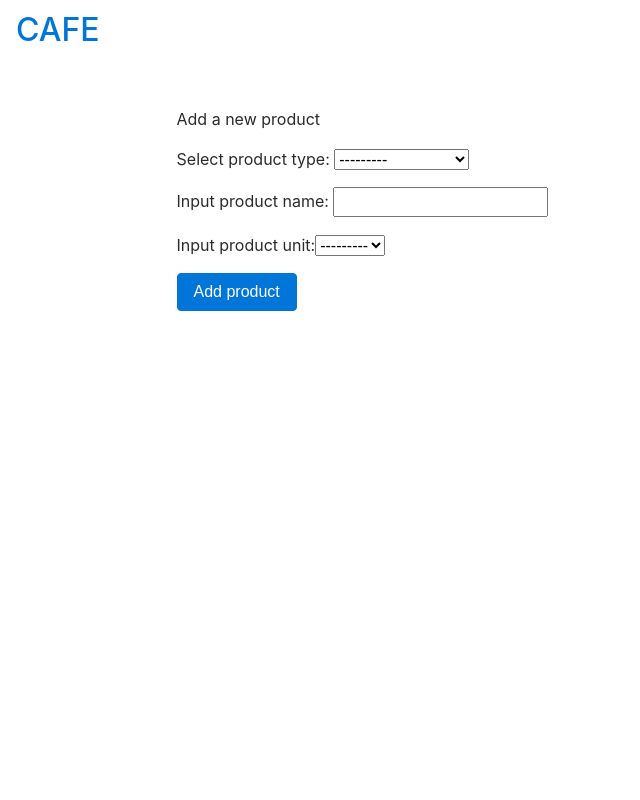
After one commit to SmatovaTatiana/cafe_management, a Django app: template cafecrm/templates/cafecrm/add_product.html in a window 1280 px wide. The commit adds this page. Shown: the whole page, without its empty margins (0-640 px from the left). Run offline with Django 4.2, Linux system fonts and the light colour scheme; the template is opened without the code that fills it: values that come from a table or form of the project are taken from there, others are empty; tables that the repository leaves empty hold one stand-in row (values such as "Sample post"); some libraries are stand-ins or nearby versions.

Commit message:
# 1 Created form for add products

```diff
--- a/cafe_management/settings.py
+++ b/cafe_management/settings.py
@@ -9,7 +9,7 @@ https://docs.djangoproject.com/en/4.1/topics/settings/
 For the full list of settings and their values, see
 https://docs.djangoproject.com/en/4.1/ref/settings/
 """
-
+import os
 from pathlib import Path
 
 # Build paths inside the project like this: BASE_DIR / 'subdir'.
@@ -50,10 +50,11 @@ MIDDLEWARE = [
 
 ROOT_URLCONF = 'cafe_management.urls'
 
+TEMPLATE_DIR = os.path.join(BASE_DIR, 'templates')
 TEMPLATES = [
     {
         'BACKEND': 'django.template.backends.django.DjangoTemplates',
-        'DIRS': [BASE_DIR / 'cafecrm/templates'],
+        'DIRS': [TEMPLATE_DIR],
         'APP_DIRS': True,
         'OPTIONS': {
             'context_processors': [
--- /dev/null
+++ b/cafecrm/forms.py
@@ -0,0 +1,23 @@
+from django import forms
+from django.forms import ModelForm, modelformset_factory
+from .models import *
+
+
+# for simple form
+class AddProductForm(ModelForm):
+    class Meta:
+        model = Products
+        fields = ['product_name', 'product_type', 'unit']
+        PRODUCT_TYPE_CHOICES = [(type, str(type)) for type in Products.PRODUCT_TYPE]
+        UNIT_CHOICES = [(unit, str(unit)) for unit in Products.UNITS]
+        product_name = forms.TextInput
+        product_type = forms.TypedChoiceField(choices=PRODUCT_TYPE_CHOICES)
+        unit = forms.TypedChoiceField(choices=UNIT_CHOICES)
+
+
+# for multiply form
+ProductsFormSet = modelformset_factory(
+    Products,
+    fields=('product_name', 'product_type', 'unit'),
+    extra=1
+    )
--- a/cafecrm/models.py
+++ b/cafecrm/models.py
@@ -14,57 +14,36 @@ class BaseDataModel(models.Model):
 
 
 # товары / goods
-class Goods(BaseDataModel):
+class Products(models.Model):
     PRODUCT = 'product'
+    SNACK = 'snack'
     TARE = 'tare'
-    SNACK = 'snack'
+    PRODUCT_TYPE = ((PRODUCT, 'продукт'), (SNACK, 'штучный товар'), (TARE, 'тара'))
 
-    GOOD_CATEGORY = (
-        (PRODUCT, 'Продукт'),
-        (TARE, 'Тара'),
-        (SNACK, 'Штучный товар')
-    )
+    PC = 'шт.'
+    ML = 'мл'
+    GR = 'гр'
+    UNITS = ((PC, 'шт.'), (ML, 'мл'), (GR, 'гр'))
 
-    PC = 'pc'
-    ML = 'ml'
-    GR = 'gr'
-
-    UNITS = (
-        (PC, 'шт.'),
-        (ML, 'мл'),
-        (GR, 'гр')
-    )
-
-    title = models.CharField(max_length=250, verbose_name='Наименование')
+    product_name = models.CharField(max_length=250, verbose_name='Наименование')
     unit = models.CharField(max_length=20, choices=UNITS, verbose_name='Единица измерения')
-    category = models.CharField(max_length=20, choices=GOOD_CATEGORY, verbose_name='Категория')
+    product_type = models.CharField(max_length=20, choices=PRODUCT_TYPE, verbose_name='Категория')
 
     def __str__(self):
-        return '{title}'
+        return '{}'.format(self.product_name)
 
     class Meta:
-        verbose_name = 'Товар'
-        verbose_name_plural = 'Товары'
-        ordering = ['title']
-
-
-class Operations(models.Model):
-    username = models.CharField(max_length=200, verbose_name='Пользователь', null=True, blank=True)
-    operation = models.TextField(verbose_name='Операция')
-    create_date = models.DateTimeField(verbose_name='Дата и время операции', default=timezone.now)
-
-    class Meta:
-        verbose_name = 'Операция'
-        verbose_name_plural = 'Операции'
-        ordering = ['-create_date']
+        verbose_name = 'Product'
+        verbose_name_plural = 'Products'
+        ordering = ['product_name']
 
 
 # Напитки / Drinks (cafe menu)
-class Drinks(BaseDataModel):
+class Drinks(models.Model):
     drink_name = models.CharField(max_length=100, verbose_name='Название напитка')
 
     def __str__(self):
-        return f'{self.drink_name}'
+        return '{}'.format(self.drink_name)
 
     class Meta:
         verbose_name = 'Напиток'
@@ -73,62 +52,14 @@ class Drinks(BaseDataModel):
 
 
 # recipe / рецепт
-class DrinkRecipes(models.Model):
+class DrinkItems(models.Model):
     drink_name = models.ForeignKey(Drinks, on_delete=models.CASCADE, verbose_name='Напиток')
-    ingredient = models.ForeignKey(Goods, on_delete=models.PROTECT, verbose_name='Продукт')
-    quantity = models.IntegerField(verbose_name='Количество')
+    ingredient = models.ForeignKey(Products, on_delete=models.PROTECT, verbose_name='Продукт')
+    quantity = models.IntegerField(verbose_name='Количество', default=1)
 
     def __str__(self):
-        return f'{self.ingredient.title}. Количество {self.quantity}'
+        return '{}'.format(self.id)
 
     class Meta:
-        verbose_name = 'Рецепт'
-        verbose_name_plural = 'Рецепты'
-
-
-# documents (income and expense). Документы (приход - расход)
-class Documents(BaseDataModel):
-    INCOME = 'income'
-    EXPENSE = 'expense'
-
-    DOCUMENT_TYPE = (
-        (INCOME, 'Приход'),
-        (EXPENSE, 'Расход')
-    )
-
-    document_type = models.CharField(max_length=10, choices=DOCUMENT_TYPE, verbose_name='Тип документа')
-    apply_flag = models.BooleanField(verbose_name='Документ проведен', default=False)
-
-    def __str__(self):
-        return f'{self.pk} от: {str(self.create_date)[:19]}'
-
-    class Meta:
-        verbose_name = 'Документ'
-        verbose_name_plural = 'Документы'
-        ordering = ['-create_date']
-
-
-class DocumentItems(models.Model):
-    document = models.ForeignKey(Documents, on_delete=models.CASCADE, verbose_name='Документ')
-    good = models.ForeignKey(Goods, on_delete=models.PROTECT, verbose_name='Товар')
-    count = models.IntegerField(verbose_name='Количество')
-
-    def __str__(self):
-        return f'{self.good.title}. Количество {self.count}'
-
-    class Meta:
-        verbose_name = 'Товар в документе'
-        verbose_name_plural = 'Товары в документе'
-
-
-# /остатки / storage
-class StorageItems(BaseDataModel):
-    item = models.OneToOneField(Goods, on_delete=models.PROTECT, verbose_name='Товар')
-    count = models.IntegerField(verbose_name='Количество')
-
-    def __str__(self):
-        return f'{str(self.item)} ({self.count})'
-
-    class Meta:
-        verbose_name = 'Остаток'
-        verbose_name_plural = 'Остатки'
+        verbose_name = 'Ингридиент'
+        verbose_name_plural = 'Ингридиенты'
--- /dev/null
+++ b/cafecrm/static/cafecrm/css/style.css
@@ -0,0 +1,36 @@
+.dropdown-span{
+	text-align: center;
+	color: white;
+	background-color: #5bc0de;
+}
+span{
+	color: white;
+}
+.footer{
+	text-align: center;
+	position: absolute;
+	padding:10px;
+	color: white;
+	width: 100%;
+	bottom:0;
+}
+.alink{
+	text-decoration: none;
+	color: white;
+}
+.alink:hover{
+	text-decoration: none;
+	color: white;
+}
+#content{
+	padding-bottom: 5%;
+}
+html,body{
+	margin: 0;
+	padding: 0;
+	height: 100%;
+}
+.wrapper{
+	position: relative;
+	min-height: 100%;
+}
--- /dev/null
+++ b/cafecrm/templates/cafecrm/add_product.html
@@ -0,0 +1,33 @@
+{% extends 'cafecrm/base.html' %}
+{%  load static %}
+
+{% block title %}
+    {{ title }}
+{% endblock %}
+
+{% block content %}
+ <div class="send-message col-6 d-flex justify-content-center" >
+        {% if not sent %} <!--добавляем флаг (добавлено во вьюшку) если не было отправлено, открываем форму-->
+            <form method="post">
+            <div><p>Add a new product</p></div>
+            {% csrf_token %}
+            <div class="form-group">
+                Select product type: {{ form.product_type }}
+            </div>
+            <div class="form-group">
+                Input product name: {{ form.product_name }}
+            </div>
+            <div class="form-group">
+                Input product unit:{{ form.unit }}
+            </div>
+
+            <div class="form-group">
+                <input type="submit" class="btn btn-primary btn-send-message" value="Add product">
+            </div>
+            <span>{{ error }}</span>
+        </form>
+        {% else %}  <!--если отправлено-->
+            <br> Product added.
+        {% endif %}
+    </div>
+{% endblock %}
--- a/cafecrm/templates/cafecrm/base.html
+++ b/cafecrm/templates/cafecrm/base.html
@@ -1,10 +1,56 @@
+{% load static %}
 <!DOCTYPE html>
 <html lang="en">
+
 <head>
-    <meta charset="UTF-8">
-    <title>Title</title>
+	<meta name="viewport" content="width=device-width, initial-scale=1.0">
+	<meta charset="utf-8">
+    <script src="https://code.jquery.com/jquery-3.2.1.slim.min.js" integrity="sha384-KJ3o2DKtIkvYIK3UENzmM7KCkRr/rE9/Qpg6aAZGJwFDMVNA/GpGFF93hXpG5KkN" crossorigin="anonymous"></script>
+	<script src="https://cdnjs.cloudflare.com/ajax/libs/popper.js/1.12.9/umd/popper.min.js" integrity="sha384-ApNbgh9B+Y1QKtv3Rn7W3mgPxhU9K/ScQsAP7hUibX39j7fakFPskvXusvfa0b4Q" crossorigin="anonymous"></script>
+	<script src="https://maxcdn.bootstrapcdn.com/bootstrap/4.0.0-beta.3/js/bootstrap.min.js" integrity="sha384-a5N7Y/aK3qNeh15eJKGWxsqtnX/wWdSZSKp+81YjTmS15nvnvxKHuzaWwXHDli+4" crossorigin="anonymous"></script>
+	<link rel="stylesheet" href="https://maxcdn.bootstrapcdn.com/bootstrap/4.0.0-beta.3/css/bootstrap.min.css" integrity="sha384-Zug+QiDoJOrZ5t4lssLdxGhVrurbmBWopoEl+M6BdEfwnCJZtKxi1KgxUyJq13dy" crossorigin="anonymous">
+    <link rel="stylesheet" href="{% static 'cafecrm/css/style.css' %}" type="text/css">
+
 </head>
 <body>
+	<div class="wrapper">
+		<nav class="navbar navbar-expand-lg navbar-dark bg-dark">
+			<a class="navbar-brand" href="{% url 'index' %}"><h2>CAFE</h2></a>
+			<button class="navbar-toggler" type="button" data-toggle="collapse" data-target="#navbarSupportedContent" aria-controls="navbarSupportedContent" aria-expanded="false" aria-label="Toggle navigation">
+		    <span class="navbar-toggler-icon"></span>
+		  	</button>
+		  	<div class="collapse navbar-collapse" id="navbarSupportedContent">
+		  		<ul class="navbar-nav mr-auto">
+                    <li class="nav-item active">
+                        <a class="nav-link" href="{% url 'index' %}">Home</a>
+                    </li>
+			      		<li class="nav-item active">
+			        		<a class="nav-link" href="products">Products</a>
+			      		</li>
 
+
+                    <li class="nav-item active">
+			        		<a class="nav-link" href="{% url 'product_add' %}">product_add</a>
+			      		</li>
+                    <li class="nav-item active">
+			        		<a class="nav-link" href="#">#</a>
+			      		</li>
+                    <li class="nav-item active">
+			        		<a class="nav-link" href="admin/">Admin panel</a>
+			      		</li>
+
+		  		</ul>
+		  	</div>
+		</nav>
+		<div id="content" class="container">
+
+			{% block content %}
+
+			{% endblock %}
+
+		</div>
+
+
+	</div>
 </body>
 </html>
--- a/cafecrm/urls.py
+++ b/cafecrm/urls.py
@@ -0,0 +1,12 @@
+from django.conf import settings
+from django.conf.urls.static import static
+from django.urls import path
+from . import views
+from .views import ProductAddView
+
+urlpatterns = [
+    path('', views.index, name='index'),
+    path('products', views.products, name='products'),
+    #path('add_product', views.add_product, name='add_product'),  # for simple form
+    path('product_add', ProductAddView.as_view(), name='product_add'),  # for multiply form
+]
```
Also changed, not shown: cafecrm/admin.py (+8 -26 lines), cafecrm/templates/cafecrm/index.html (added, +12 -0 lines), cafecrm/templates/cafecrm/product_add.html (added, +44 -0 lines), cafecrm/templates/cafecrm/products.html (added, +20 -0 lines), cafecrm/views.py (+58 -2 lines), db.sqlite3.
